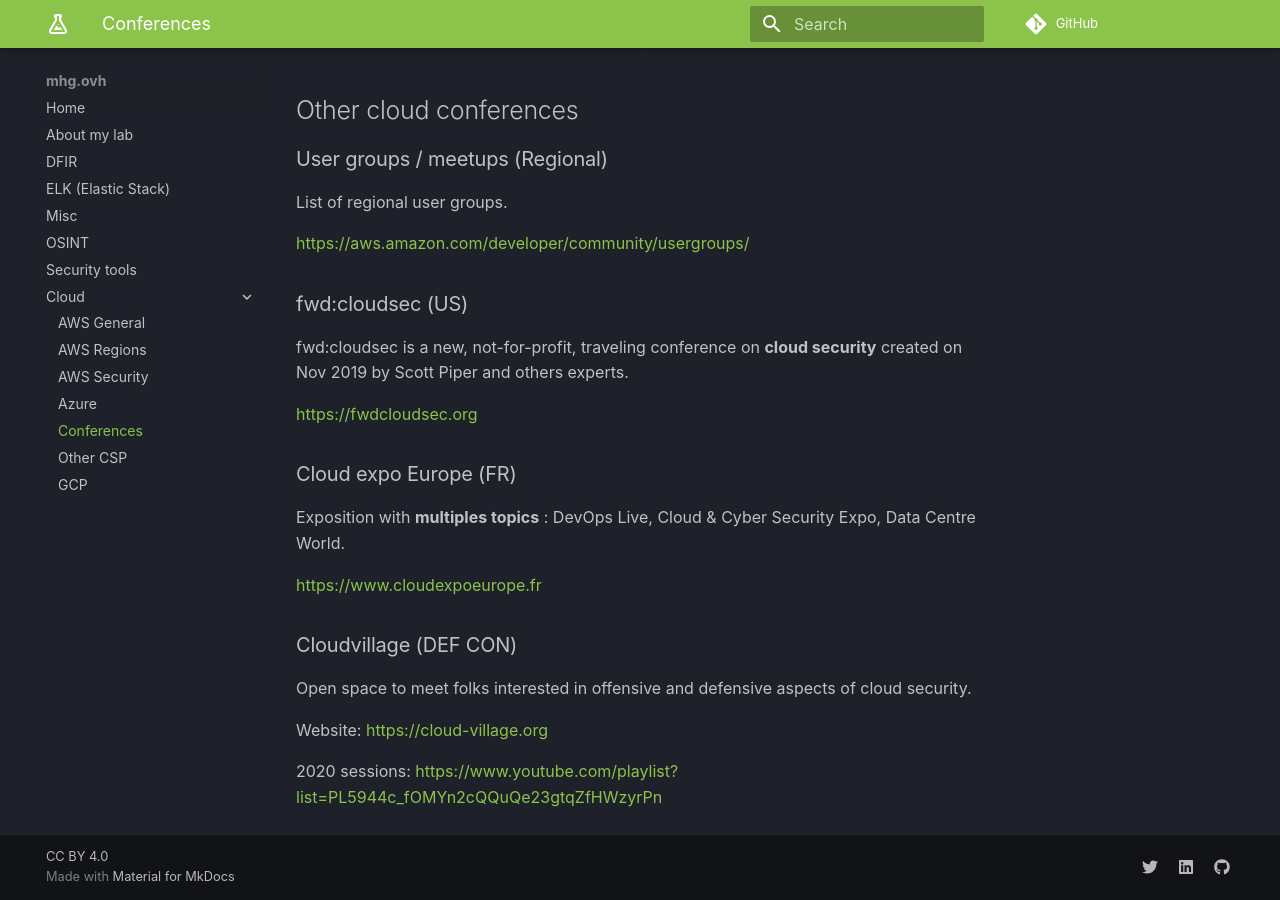
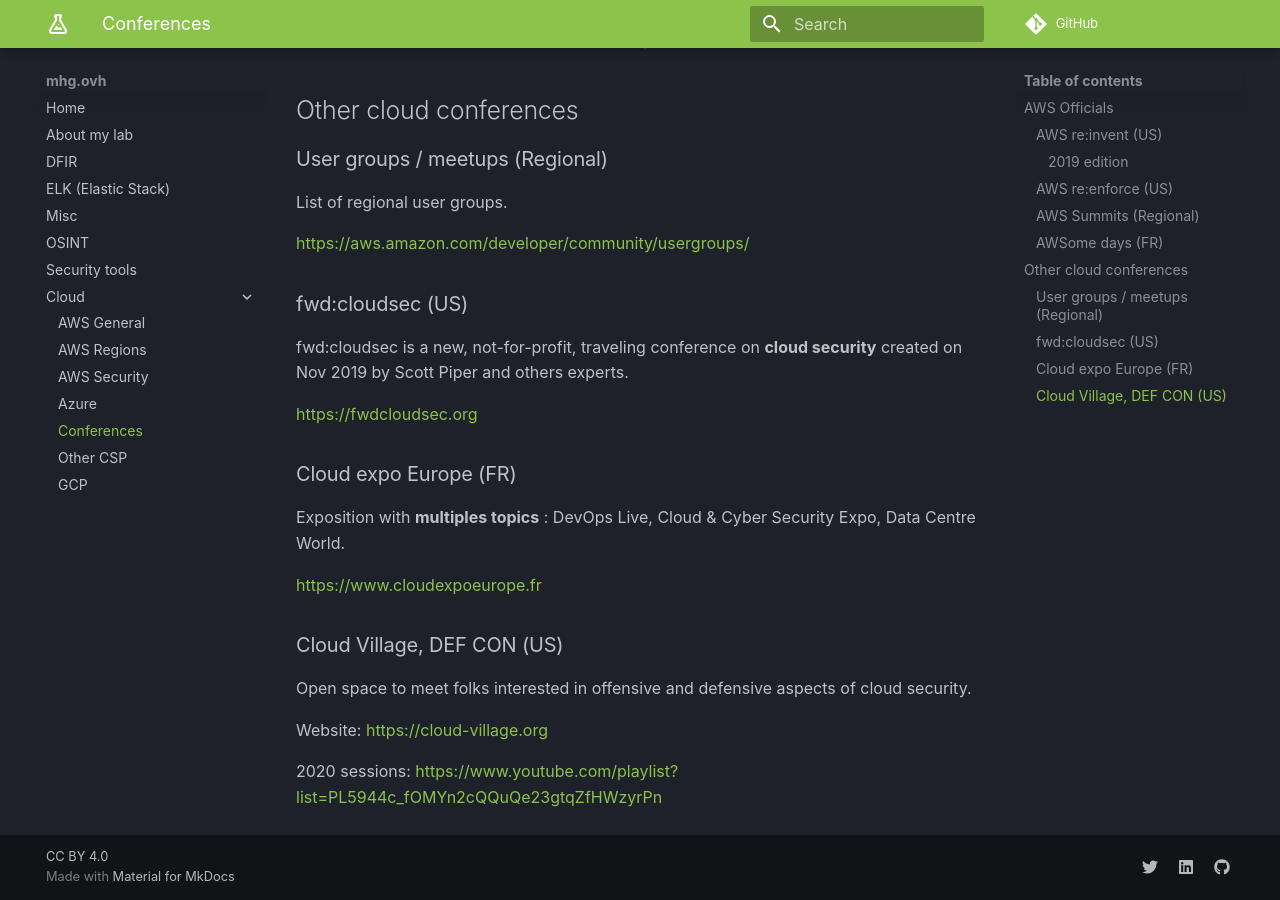
Before and after one commit to mhg-ovh/mhg.ovh, an MkDocs documentation site: the page built from docs/Cloud/conferences.md, in a window 1280 px wide and 900 px high, scrolled down 970 px. Built offline with MkDocs 1.6.1 and Material for MkDocs 9.7.7, drawn with Linux system fonts in a browser that asks for light colours; comment, search, counter and statistics services are not loaded.

Commit message:
try to fix search jummping, 1

```diff
--- a/docs/Cloud/conferences.md
+++ b/docs/Cloud/conferences.md
@@ -57,7 +57,7 @@ Exposition with **multiples topics** : DevOps Live, Cloud & Cyber Security Expo,
 
 <https://www.cloudexpoeurope.fr>
 
-### Cloudvillage (DEF CON)
+### Cloud Village, DEF CON (US)
 
 Open space to meet folks interested in offensive and defensive aspects of cloud security.
 
--- a/mkdocs.yml
+++ b/mkdocs.yml
@@ -16,8 +16,6 @@ theme:
     scheme: slate
     primary: light green
     accent: light green
-  features:
-    - instant
 extra:
   social:
     - icon: fontawesome/brands/twitter
@@ -29,7 +27,7 @@ extra:
 markdown_extensions:
   - meta
   - toc:
-      toc_depth: 0
+      permalink: true
 plugins:
   - search
   - git-revision-date
```
